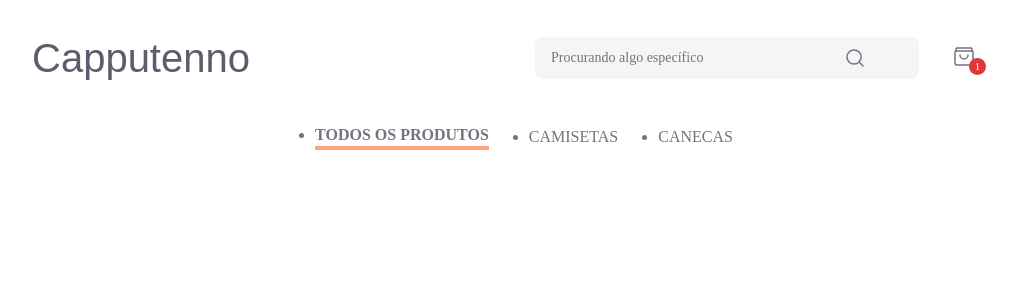
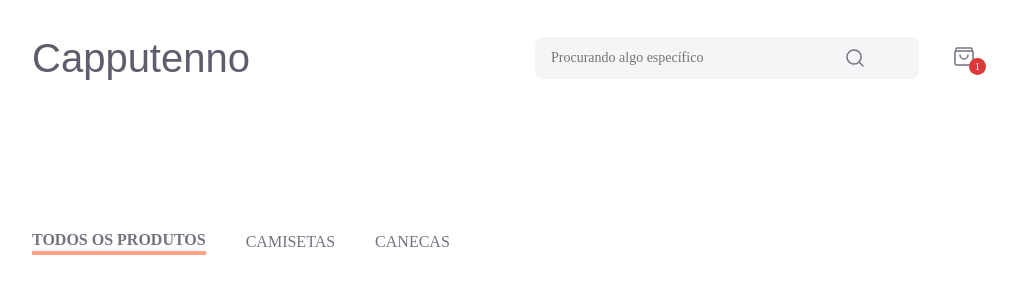
Before and after one commit to BrunoTSantosNeves/Challenge-Next-Frontend, a Next.js app in the folder capputenno/: page / in a window 1280 px wide. Shown: the top 300 px of the page, without its empty margins (136-1153 px from the left). Built offline with nearby package versions, Linux system fonts and the light colour scheme; a web font is replaced by a local one.

Commit message:
feat: Creanting filter bar

```diff
--- a/capputenno/src/app/page.module.css
+++ b/capputenno/src/app/page.module.css
@@ -32,6 +32,8 @@
   flex-direction: column;
   gap: 32px;
   grid-row-start: 2;
+  padding: 34px 160px;
+  align-items: center;
 }
 
 .main ol {
--- a/capputenno/src/components/filter-bar.tsx
+++ b/capputenno/src/components/filter-bar.tsx
@@ -1,16 +1,27 @@
 "use client"
 
+import styled from "styled-components";
 import { FilterBarType } from "./filter-by-type";
 
 interface FilterBarProps {
 
 }
 
+const FilterContainer = styled.div`
+    display: flex;
+    width: 100%;
+    align-items: start;
+    margin-left: 120px;
+    margin-top: 16px;
+`
+
 
 export function FilterBar(props: FilterBarProps){
     return(
+        <FilterContainer>
+            <FilterBarType/>
+        </FilterContainer>
 
-        <FilterBarType/>
 
     )
 }
--- a/capputenno/src/components/filter-by-type.tsx
+++ b/capputenno/src/components/filter-by-type.tsx
@@ -1,4 +1,4 @@
-"use client"
+
 
 import styled from "styled-components"
 
@@ -11,7 +11,8 @@ const FilterList = styled.ul`
     align-items: center;
     justify-content: center;
     gap: 40px;
-
+    margin-top: 105px;
+    list-style: none;
 
 `
 const FilterItem = styled.li<FilterBarItemProps>`
@@ -26,6 +27,7 @@ const FilterItem = styled.li<FilterBarItemProps>`
 
     border-bottom: ${props => props.selected ? '4px solid var(--orange--low)' : 'none'};
 
+
 `
 
 export function FilterBarType(){
```
